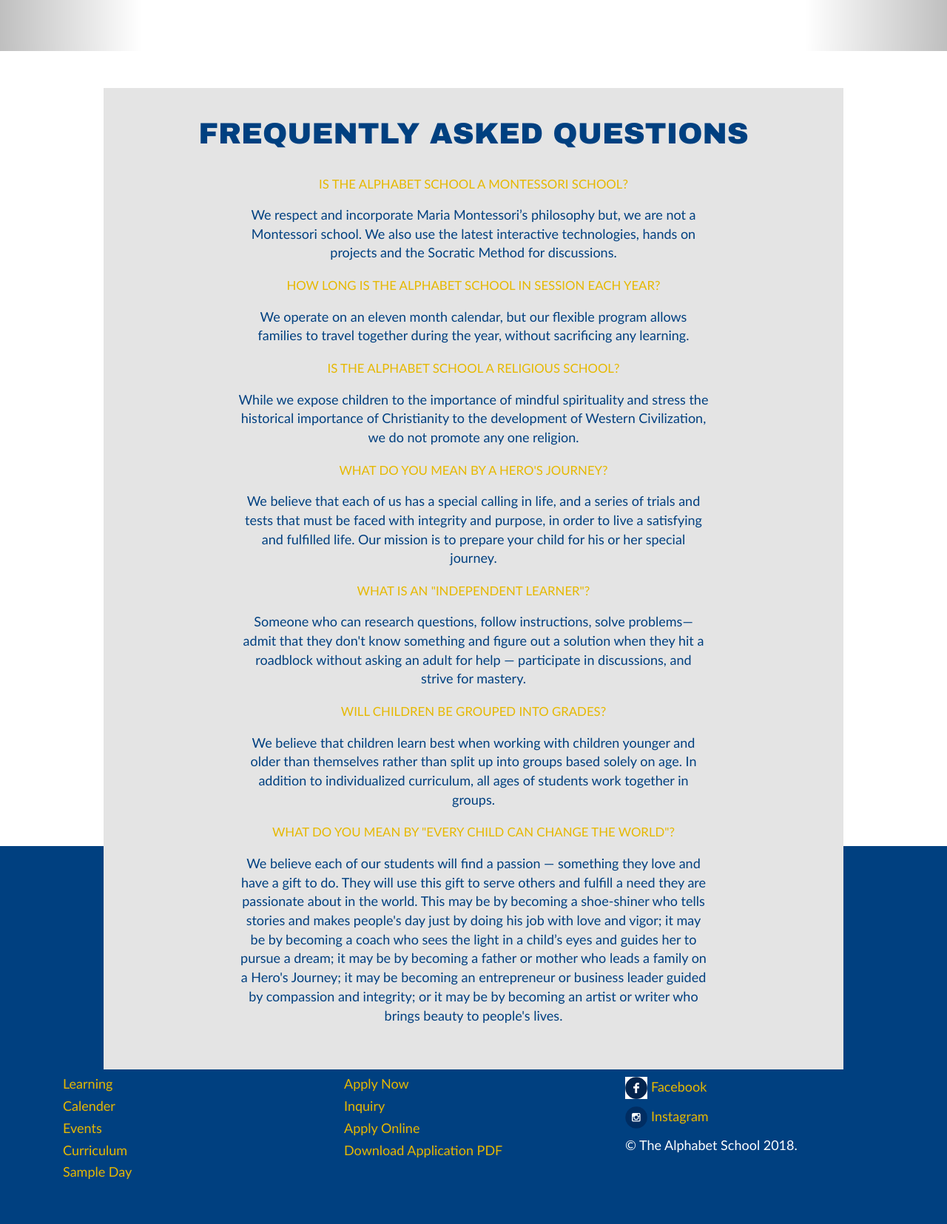
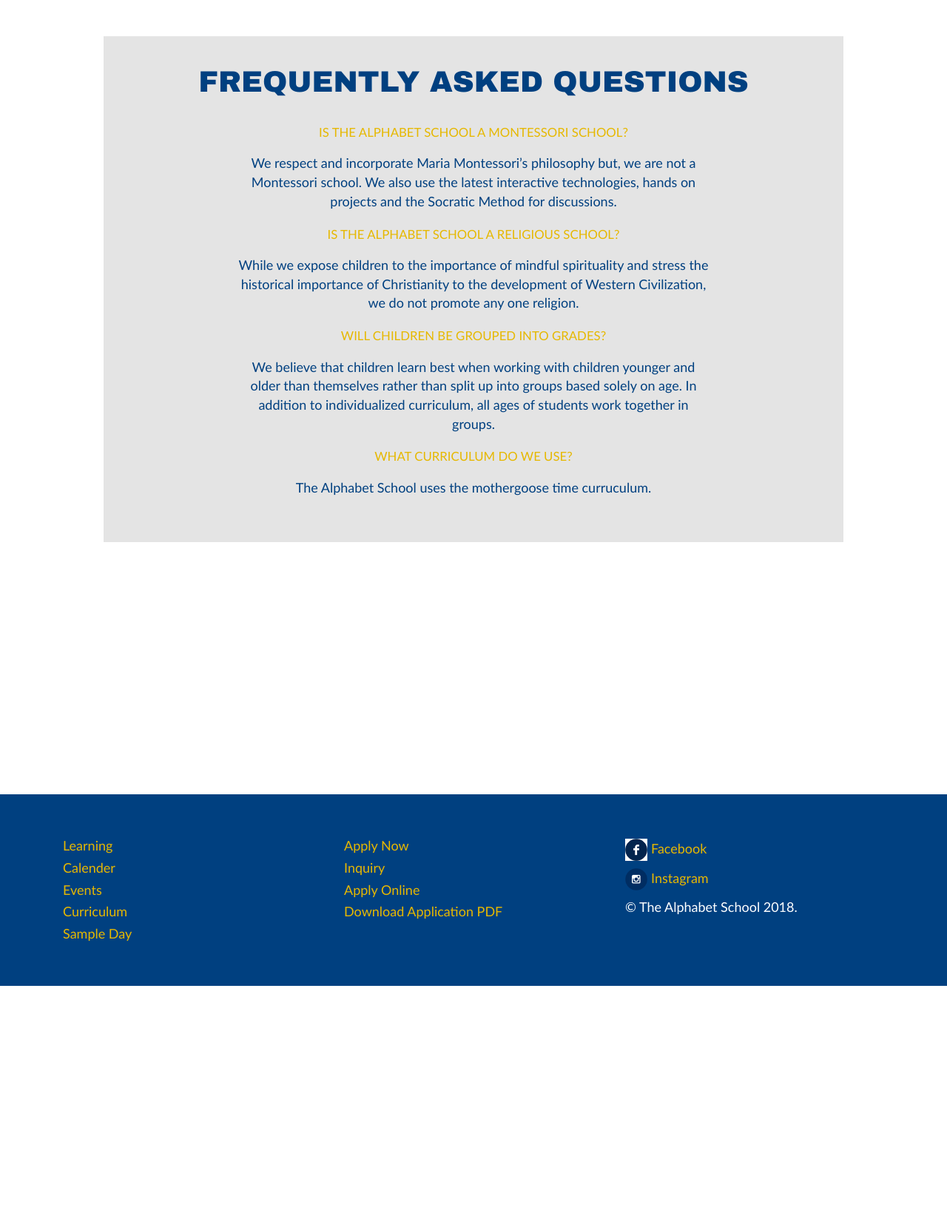
Before and after one commit to Kay-fari/Alphabet-School, a Django app: page /faq in a window 1280 px wide. Shown: the part 961-2616 px from the top of the page at 74% size. After the commit the page ends 2294 px from the top, so only its background shows below. Run offline with Django 3.2, Linux system fonts and the light colour scheme; some libraries are stand-ins or nearby versions.

Commit message:
linking urls

```diff
--- a/alphabetSchool/static/css/AlphaStyle.css
+++ b/alphabetSchool/static/css/AlphaStyle.css
@@ -97,21 +97,6 @@ a:hover{
 
 .dropdown-header{
 	color:#E6B800 !important;
-}
-
-/* Texts on Carousel */
-.text-wrapper {
-    width: 100%;
-    position: relative;
-
-}
-
-.text-wrapper h1 {
-    text-align: center;
-    color: #ffffff;
-    font-size: 10vm;
-    font-family: 'lobster', 'cursize';
-
 }
 
 /* this is for the button on section1 */
--- a/alphabetSchool/templates/base.html
+++ b/alphabetSchool/templates/base.html
@@ -26,12 +26,7 @@
  		</ol>
 	 	<!--Wrapper for slides -->
 	 	<div class="carousel-inner" role="listbox">
-	 		<div class="item active">
-				<img src="{% static 'images/alpha1.jpeg' %}" alt="Kids">
-				<div class="text-wrapper">
-					<h1>Sample Text</h1>
-				</div>
-			</div>
+	 		<div class="item active"><img src="{% static 'images/alpha1.jpeg' %}" alt="Kids"></div>
 	 		<div class="item"><img src="{% static 'images/alpha2.jpeg' %}" alt="Kids"></div>
 			<div class="item"><img src="{% static 'images/alpha3.jpeg' %}" alt="Kids"></div>
 	 		<div class="item"><img src="{% static 'images/alpha4.jpeg' %}" alt="Kids"></div>
@@ -63,8 +58,8 @@
 							<a class= "dropdown-toggle" data-toggle="dropdown" href="#">APPLY NOW <span class="caret"></span></a>
 							<ul class="dropdown-menu">
 								<li><a href="{% url 'inquiry' %}">INQUIRY</a></li>
-								<li><a href="#">Download Application PDF</a></li>
-								<li><a href="{% url 'register' %}">Apply Online</a></li>
+								<li><a href="#">DOWNLOAD APPLICATION PDF</a></li>
+								<li><a href="{% url 'register' %}">APPLY ONLINE</a></li>
 							</ul>
 						</li>
 						<li class="dropdown">
@@ -108,7 +103,7 @@
 			</div>
 			<div class="col-sm-4">
 				<a href="#"><h4>Apply Now</h4></a>
-				<a href="#"><h4>Inquiry</h4></a>
+				<a href="{% url 'inquiry' %}"><h4>Inquiry</h4></a>
 				<a href="{% url 'register' %}"><h4>Apply Online</h4></a>
 				<a href="#"><h4>Download Application PDF</h4></a>
 			</div>
--- a/pages/templates/pages/faq.html
+++ b/pages/templates/pages/faq.html
@@ -13,23 +13,14 @@
 				<h3 class="normaltxt">IS THE ALPHABET SCHOOL A MONTESSORI SCHOOL?</h3>
 				<p class="txt">We respect and incorporate Maria Montessori’s philosophy but, we are not a Montessori school. We also use the latest interactive technologies, hands on projects and the Socratic Method for discussions.</p>
 
-				<h3 class="normaltxt">HOW LONG IS THE ALPHABET SCHOOL IN SESSION EACH YEAR?</h3>
-				<p class="txt">We operate on an eleven month calendar, but our flexible program allows families to travel together during the year, without sacrificing any learning.</p>
-
 				<h3 class="normaltxt">IS THE ALPHABET SCHOOL A RELIGIOUS SCHOOL?</h3>
 				<p class="txt">While we expose children to the importance of mindful spirituality and stress the historical importance of Christianity to the development of Western Civilization, we do not promote any one religion.</p>
-
-				<h3 class="normaltxt">WHAT DO YOU MEAN BY A HERO'S JOURNEY?</h3>
-				<p class="txt">We believe that each of us has a special calling in life, and a series of trials and tests that must be faced with integrity and purpose, in order to live a satisfying and fulfilled life. Our mission is to prepare your child for his or her special journey.</p>
-
-				<h3 class="normaltxt">WHAT IS AN "INDEPENDENT LEARNER"?</h3>
-				<p class="txt">Someone who can research questions, follow instructions, solve problems—admit that they don't know something and figure out a solution when they hit a roadblock without asking an adult for help — participate in discussions, and strive for mastery.</p>
 
 				<h3 class="normaltxt">WILL CHILDREN BE GROUPED INTO GRADES?</h3>
 				<p class="txt">We believe that children learn best when working with children younger and older than themselves rather than split up into groups based solely on age. In addition to individualized curriculum, all ages of students work together in groups.</p>
 
-				<h3 class="normaltxt">WHAT DO YOU MEAN BY "EVERY CHILD CAN CHANGE THE WORLD"?</h3>
-				<p class="txt">We believe each of our students will find a passion — something they love and have a gift to do. They will use this gift to serve others and fulfill a need they are passionate about in the world. This may be by becoming a shoe-shiner who tells stories and makes people's day just by doing his job with love and vigor; it may be by becoming a coach who sees the light in a child’s eyes and guides her to pursue a dream; it may be by becoming a father or mother who leads a family on a Hero's Journey; it may be becoming an entrepreneur or business leader guided by compassion and integrity; or it may be by becoming an artist or writer who brings beauty to people's lives.</p>
+				<h3 class="normaltxt">WHAT CURRICULUM DO WE USE?</h3>
+				<p class="txt">The Alphabet School uses the mothergoose time curruculum.</p>
 			</div>
 
 			<div class="col-sm-2"></div>
```
Also changed, not shown: pages/templates/pages/index.html (+4 -4 lines).
